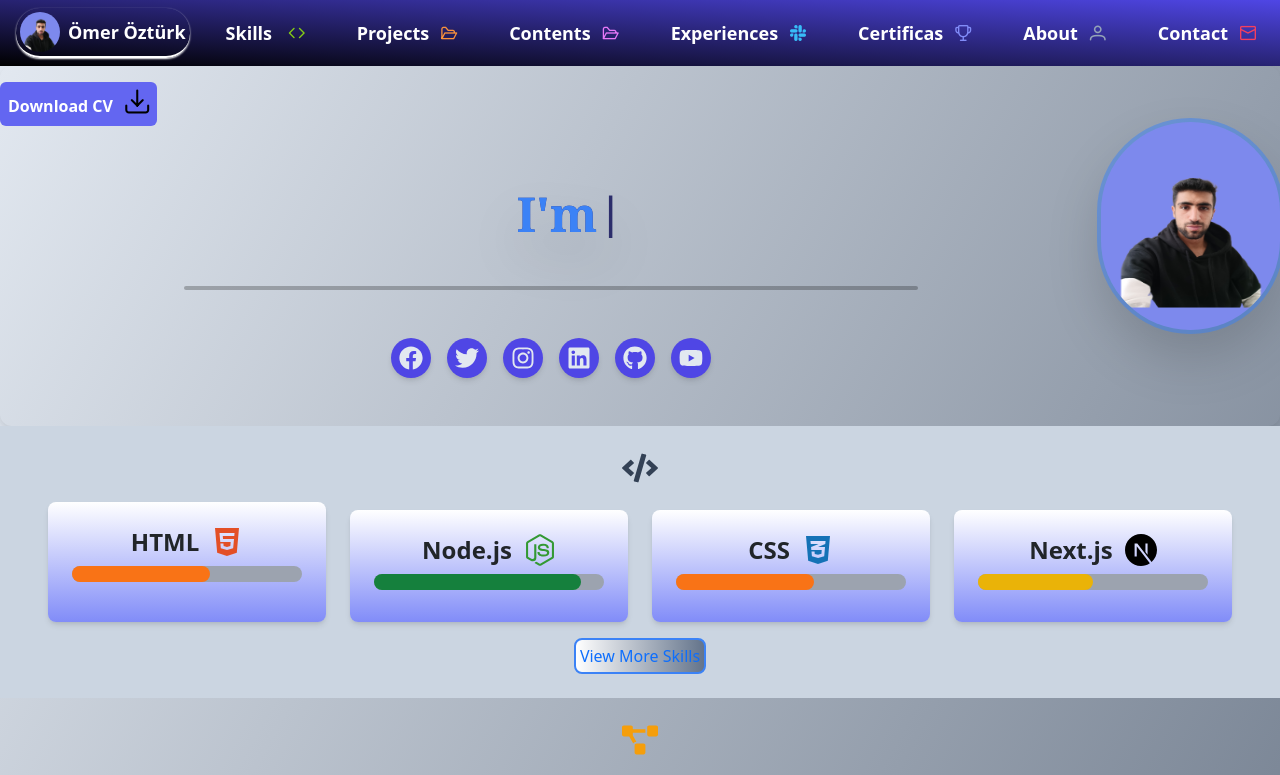
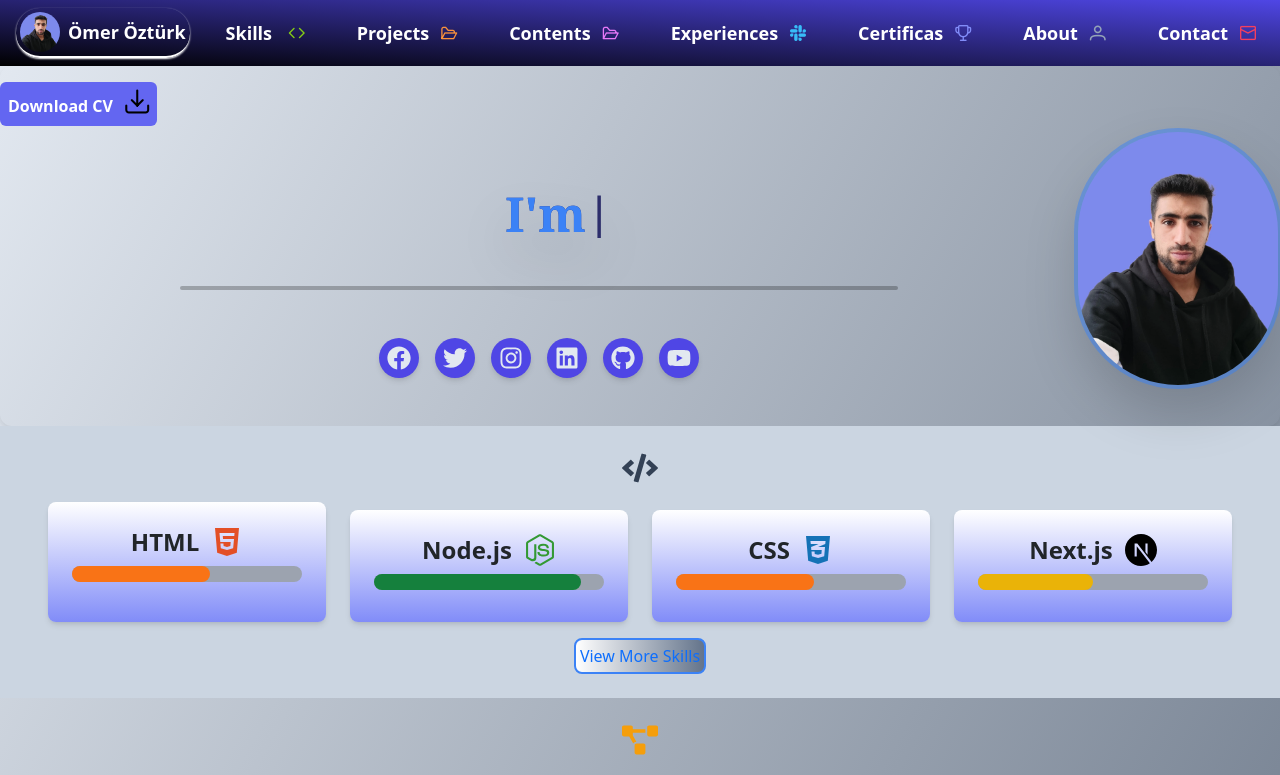
Before and after one commit to 1omerozturk/portfolio, a Next.js app in the folder portfolio_nextjs/: page / in a window 1280 px wide. Shown: the top 775 px of the page. Built offline with nearby package versions, Linux system fonts and the light colour scheme.

Commit message:
updated some designs for images and typing animation

```diff
--- a/portfolio_nextjs/app/components/Navbar.jsx
+++ b/portfolio_nextjs/app/components/Navbar.jsx
@@ -14,7 +14,7 @@ const Navbar = () => {
     <nav className="bg-gradient-to-bl to-black from-indigo-600 px-3 py-2">
       <div className="mx-auto nav-items flex justify-between items-center">
         <a className={`flex items-center justify-center ${pathName=="/"?'active':''}`} href="/">
-          <img src="ömeröztürk.jpg" alt="Ömer Öztürk" className="h-10 w-10 object-cover rounded-full mr-2" />
+          <img src="omer ozturk.webp" alt="Ömer Öztürk" className="h-10 w-10 object-cover rounded-full mr-2" />
           Ömer Öztürk
         </a>
         <div className="hidden nav-items  md:flex space-x-10">
--- a/portfolio_nextjs/app/components/Typing.js
+++ b/portfolio_nextjs/app/components/Typing.js
@@ -2,7 +2,7 @@ import React from 'react'
 import { ReactTyped } from "react-typed";
 const Typing = () => {
   return (
-       <h1 className='font-serif lg:text-5xl md:text-4xl sm:text-3xl text-2xl font-bold text-center pl-10 bg-clip-text bg-gradient-to-l text-transparent from-black to-indigo-500 mt-5 drop-shadow-2xl'>
+       <div className='block font-serif lg:text-5xl md:text-4xl sm:text-3xl text-lg font-bold md:text-center pl-10 bg-clip-text bg-gradient-to-l text-transparent from-black to-indigo-500 mt-5 drop-shadow-2xl'>
       <ReactTyped
         strings={[
           "<span class='text-blue-400'>Hi👋</span>",
@@ -16,7 +16,7 @@ const Typing = () => {
         loop
       >
       </ReactTyped>
-    </h1>
+    </div>
   )
 }
 
--- a/portfolio_nextjs/app/layout.tsx
+++ b/portfolio_nextjs/app/layout.tsx
@@ -13,7 +13,7 @@ export default function RootLayout({ children }) {
       'Ömer Öztürk, "Ömer", Yazılım" ,"Ömer Yazılım", "Software", portfolio, Software Devleoper, projects',
     author: "Ömer Öztürk",
     ogDescription: "Showcasing the projects and skills of Ömer Öztürk",
-    ogImage: "00.jpg", // Update with the actual path to your image
+    ogImage: "omer ozturk.webp", // Update with the actual path to your image
     ogUrl: "https://omerozturk.com.tr", // Update with your actual website URL
     twitterCard: "summary_large_image",
     twitterSite: "@yourTwitterHandle", // Update with your actual Twitter handle
--- a/portfolio_nextjs/app/page.js
+++ b/portfolio_nextjs/app/page.js
@@ -35,11 +35,15 @@ export default function Home() {
             <hr className='border-none h-1 w-2/3 mx-auto my-5 bg-black rounded-full'/>
             <SocialBanner />
           </div>
+          <div className='size-24 sm:size-48 md:size-60'>
           <img
+          height={200}
+          width={200}
           alt='Ömer Öztürk'
-          className="ring-4 drop-shadow-2xl w-32 h-32 md:w-52 md:h-52 animate-bounce-2 bg-red-500 rounded-full mt-16"
-          src="ömeröztürk.jpg"
-        ></img>
+          className="ring-4 drop-shadow-2xl animate-bounce-2 bg-red-500 rounded-full mt-16"
+          src="omer ozturk.webp"
+          ></img>
+          </div>
         </div>
       <SkillsBanner size={5} />
       <Projects size={4} />
```
Also changed, not shown: portfolio_nextjs/public/omer ozturk.webp (added), portfolio_nextjs/public/ömeröztürk.jpg (deleted).
